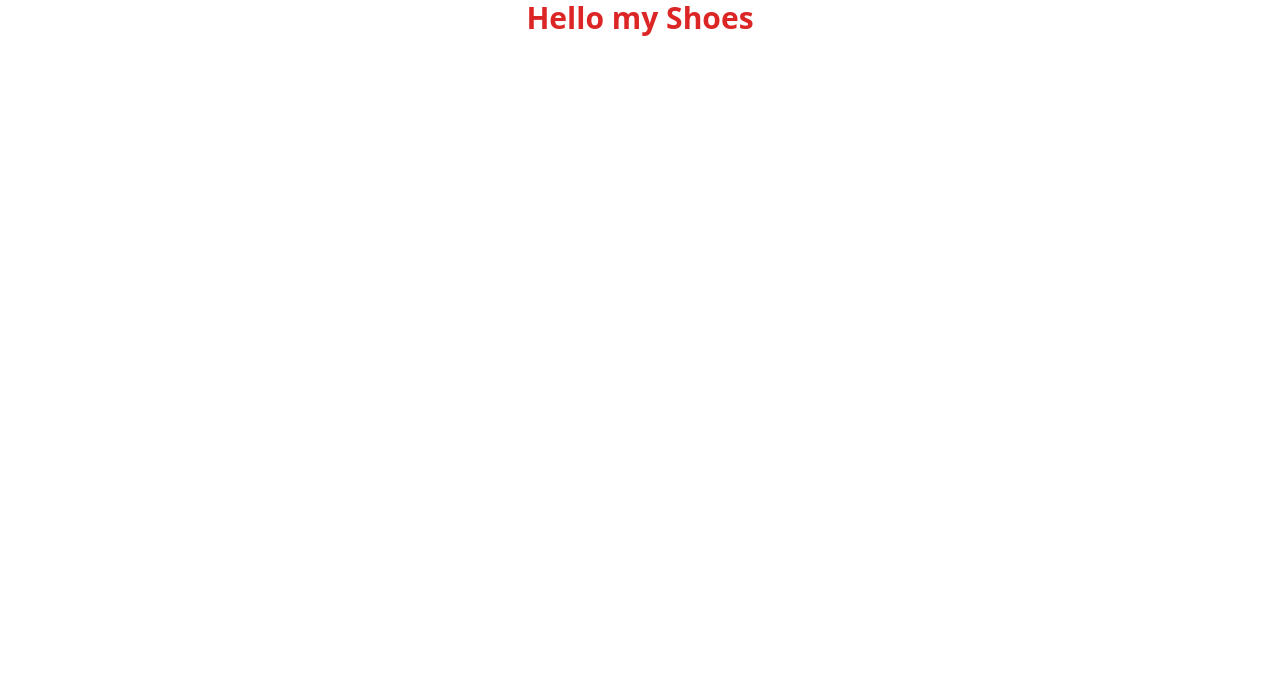
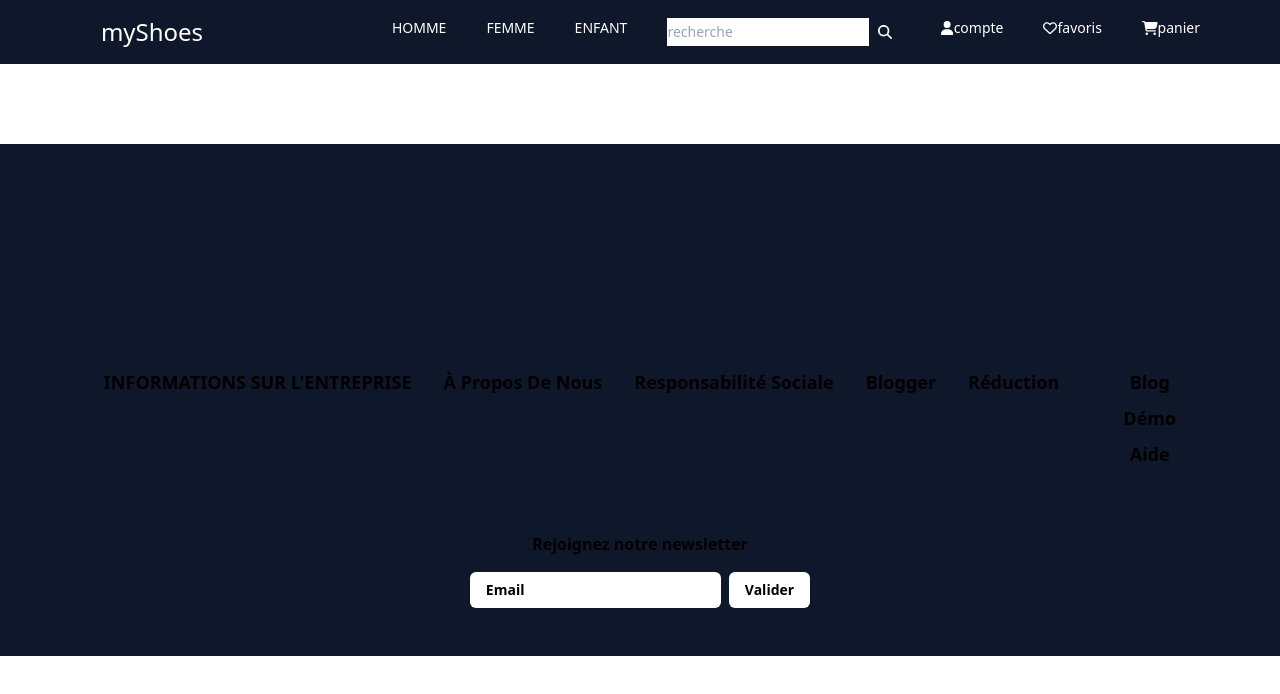
Before and after one commit to medoum/myShoesUi, a React (Create React App) app: page / in a window 1280 px wide. Shown: the top 694 px of the page. Built offline with nearby package versions, Linux system fonts and the light colour scheme.

Commit message:
header & footer

```diff
--- a/package.json
+++ b/package.json
@@ -8,6 +8,7 @@
     "@testing-library/user-event": "^13.5.0",
     "react": "^18.2.0",
     "react-dom": "^18.2.0",
+    "react-icons": "^4.11.0",
     "react-scripts": "5.0.1",
     "web-vitals": "^2.1.4"
   },
--- a/public/index.html
+++ b/public/index.html
@@ -10,6 +10,7 @@
       content="Web site created using create-react-app"
     />
     <link rel="apple-touch-icon" href="%PUBLIC_URL%/logo192.png" />
+    <script src="https://cdnjs.cloudflare.com/ajax/libs/font-awesome/6.3.0/js/all.min.js"></script>
     <!--
       manifest.json provides metadata used when your web app is installed on a
       user's mobile device or desktop. See https://developers.google.com/web/fundamentals/web-app-manifest/
--- a/src/App.js
+++ b/src/App.js
@@ -1,9 +1,12 @@
 import './App.css';
+import Footer from './component/Footer';
+import Header from './component/Header';
 
-function App() {
+const App = () => {
   return (
     <div className="App">
-      <h1 className='text-3xl font-bold text-red-600'>Hello my Shoes</h1>
+      <Header />
+      <Footer />
     </div>
   );
 }
--- /dev/null
+++ b/src/component/Footer.js
@@ -0,0 +1,41 @@
+import React from 'react'
+
+const Footer = () => {
+  return (
+    <div className='bg-slate-900 px-6 mt-20 py-8 space-y-8 flex-col font-bold flex items-center'>
+    {/* <img src="../../assets/images/logo.png" class="lg:w-52 md:w-44 w-64" alt="logo"> */}
+  <div class="bg-slate-900 md:h-40"></div>
+  <div class="flex flex-row text-lg space-x-8">
+            <h1>INFORMATIONS SUR L'ENTREPRISE</h1>
+            <a href='#'>À Propos De Nous</a>
+            <a href='#'>Responsabilité Sociale</a>
+            <a href='#'>Blogger</a>
+            <a href='#'>Réduction</a>
+            <a href='#'></a>
+
+      <ul class="space-y-2">
+        <li>Blog</li>
+        <li>Démo</li>
+        <li>Aide</li>
+    </ul>
+  </div>
+  <div class="bg-slate-900"></div>
+  <div class="flex flex-col text-base space-y-4">
+    <h3>Rejoignez notre newsletter</h3>
+    <div class="mb-2 flex flex-row space-x-2">
+      <input class="bg-slate-900bg-opacity-20 rounded-md text-sm focus:outline-none px-4 w-30" type="email" value="Email" required />
+      <button class="bg-white p-2 px-4 text-sm rounded-md" type="submit">Valider</button>
+    </div>
+    <ul class="flex space-x-4 items-center text-center">
+      {/* <li><img src="../../assets/images/icons/Facebook.png" alt="Facebook icon" class="md:w-6 w-8"></li>
+      <li><img src="../../assets/images/icons/X.png" alt="X icon" class="md:w-6 w-8"></li>
+      <li><img src="../../assets/images/icons/Instagram.png" alt="Instagram icon" class="md:w-6 w-8"></li>
+      <li><img src="../../assets/images/icons/Linkedin.png" alt="Linkedin icon" class="md:w-6 w-8"></li>
+      <li><img src="../../assets/images/icons/Youtube.png" alt="Youtube icon" class="md:w-6 w-8"></li> */}
+    </ul>
+  </div>
+    </div>
+  )
+}
+
+export default Footer
--- /dev/null
+++ b/src/component/Header.js
@@ -0,0 +1,28 @@
+import React from 'react';
+
+const Header = () => {
+  return (
+    <nav className='stick top-0 container py-4 px-20 max-w-full text-white bg-slate-900'>
+      <div className='flex items-center justify-between'>
+        <h1 className='w-36 text-2xl'>myShoes</h1>
+
+        <div className='flex text-sm space-x-10'>
+          <a href="#">HOMME</a>
+          <a href="#">FEMME</a>
+          <a href="#">ENFANT</a>
+
+          <div>
+            <input className='h-7' type='search' placeholder='recherche'/>
+            <button className='h-7 w-8'><i className="fa-solid fa-magnifying-glass"></i></button>
+          </div>
+
+          <a href='#'><i className="fa-solid fa-user"></i>compte</a>
+          <a href='#'><i className="fa-regular fa-heart"></i>favoris</a>
+          <a href='#'><i className="fa-solid fa-cart-shopping"></i>panier</a>
+        </div>
+      </div>
+    </nav>
+  );
+}
+
+export default Header;
```
Also changed, not shown: 1 other file (tests, documents, lock files or other folders).
